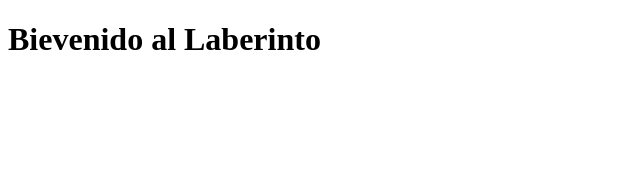
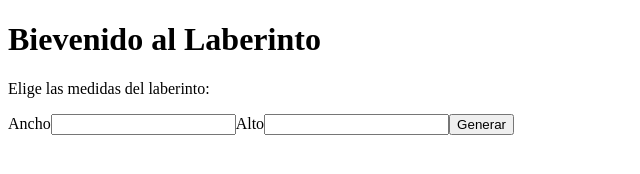
Before and after one commit to Racso1624/Laboratorio7_Laberinto, a React app: page / in a window 1280 px wide. Shown: the whole page, without its empty margins (0-640 px from the left). Built offline with nearby package versions, Linux system fonts and the light colour scheme.

Commit message:
Se agregan inputs

```diff
--- a/src/index.html
+++ b/src/index.html
@@ -4,7 +4,7 @@
     <meta charset="UTF-8">
     <meta http-equiv="X-UA-Compatible" content="IE=edge">
     <meta name="viewport" content="width=device-width, initial-scale=1.0">
-    <title>Document</title>
+    <title>Laberinto</title>
 </head>
 <body>
     <div id="root"></div>
--- a/src/index.js
+++ b/src/index.js
@@ -10,10 +10,6 @@ const creacion_Laberinto = async(ancho, alto) =>{
     .catch(error =>
         console.log(error))
 }
-
-
-
-
 
 const App = () =>{
 
@@ -30,11 +26,29 @@ const App = () =>{
         modificar_Laberinto(nuevoLaberinto)
     }
 
-    const modificar_Ancho = (valorAncho) =>{
-
+    const cambiar_Medidas = () =>{
+        var ancho_input = Number(document.getElementById("ancho").value)
+        var alto_input = Number(document.getElementById("alto").value)
+        if(ancho_input !== ""){
+            setAncho(ancho_input)
+        }
+        if(alto_input !== ""){
+            setAlto(alto_input)
+        }
+        console.log(ancho)
+        console.log(alto)
     }
 
-    return <h1>Bievenido al Laberinto</h1>
+    return(
+        <div className="app">
+            <h1>Bievenido al Laberinto</h1>
+            <p>Elige las medidas del laberinto: </p>
+            Ancho<input type="number" id="ancho"></input>
+            Alto<input type="number" id="alto"></input>
+            <button onClick={cambiar_Medidas}>Generar</button>
+
+        </div>
+    )
 }
 
 ReactDOM.render(<App/>, document.getElementById('root'))
```
Also changed, not shown: dist/bundle.js, dist/index.html.
